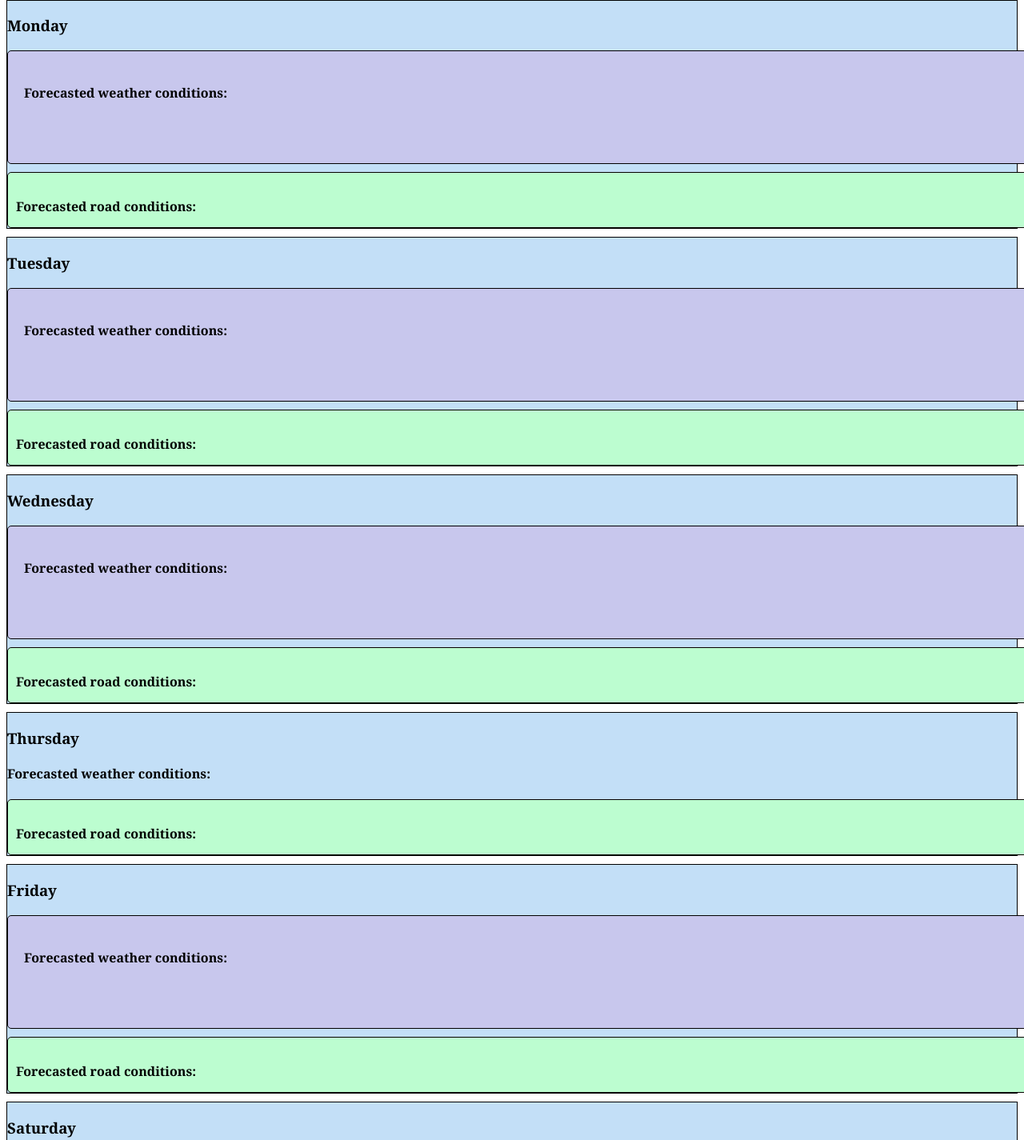
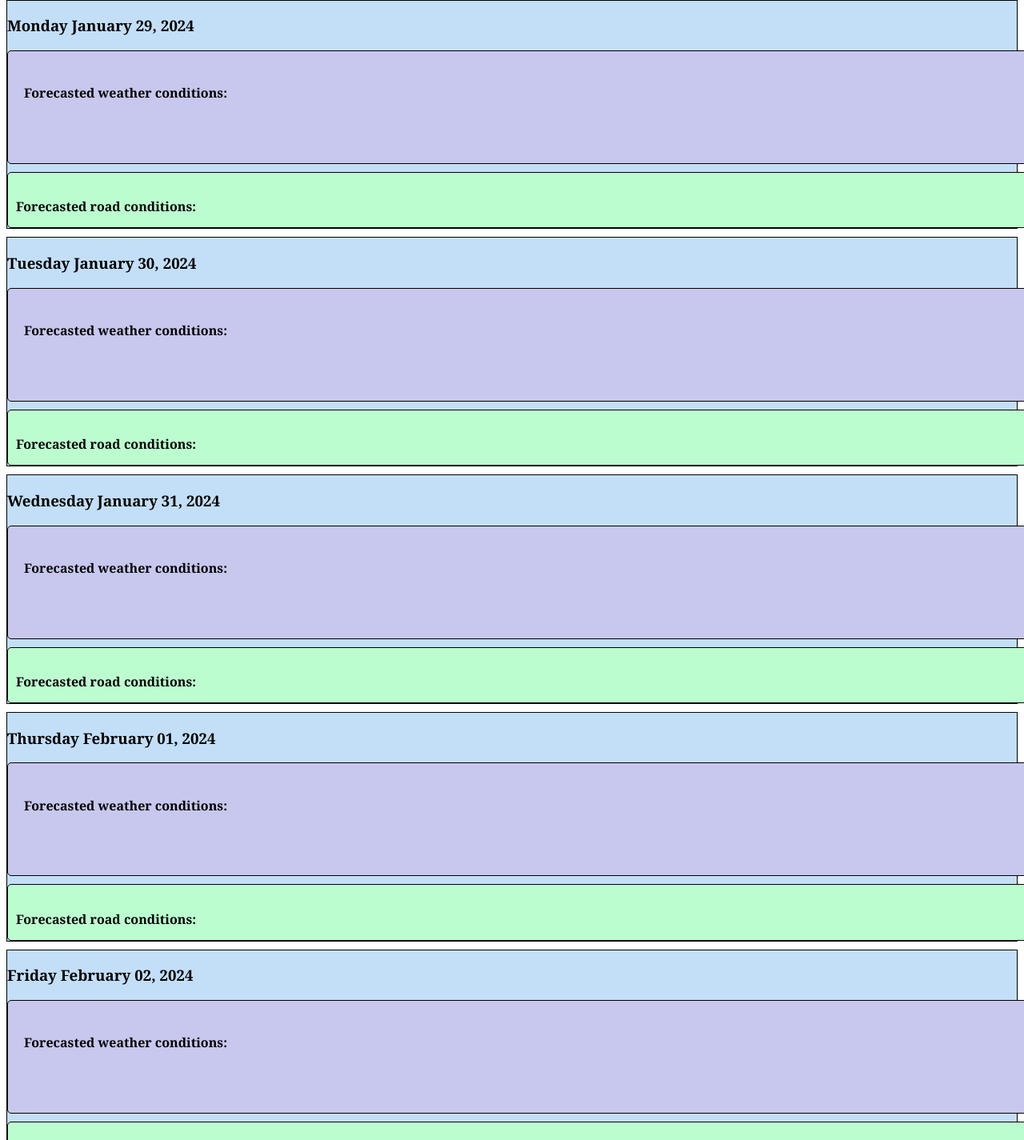
Before and after one commit to awatson622/weekly-weather-planner, a plain HTML site: page city-results.html in a window 1280 px wide. Shown: the part 427-1852 px from the top of the page at 80% size. Drawn offline with nearby package versions, Linux system fonts and the light colour scheme; no server answers.

Commit message:
adding date to calander

```diff
--- a/assets/script.js
+++ b/assets/script.js
@@ -3,7 +3,23 @@ var latitude;
 var apiKey = "116b45a117c031423a95336301ac4350";
 var weatherEl = document.querySelector('#weather-forecast');
 
+function updateDates() {
+    var days = document.querySelectorAll('.day');
 
+    var currentDate = dayjs();
+    var startOfWeek = currentDate.startOf('week');
+
+    days.forEach(function(day, index) {
+        var dayHeader = day.querySelector('.day-header');
+        var dateElement = document.createElement('div');
+        var date = startOfWeek.add(index, 'day').format('dddd MMMM DD, YYYY');
+
+        dateElement.textContent = date;
+        dayHeader.appendChild(dateElement);
+    });
+}
+
+updateDates();
 
 function getParams() {
     var searchParameters = document.location.search.split('=');
--- a/city-results.html
+++ b/city-results.html
@@ -32,7 +32,7 @@
     </form>
 
     <div id="sunday" class="day">
-        <h3 class="day-header">Sunday</h3>
+        <h3 class="day-header"></h3>
         <div class="weather-box">
             <h4>Forecasted weather conditions:</h4>
         </div>
@@ -45,7 +45,7 @@
     </div>
 
     <div id="monday" class="day">
-        <h3 class="day-header">Monday</h3>
+        <h3 class="day-header"></h3>
         <div class="weather-box">
             <h4>Forecasted weather conditions:</h4>
         </div>
@@ -58,7 +58,7 @@
     </div>
 
     <div id="tuesday" class="day">
-        <h3 class="day-header">Tuesday</h3>
+        <h3 class="day-header"></h3>
         <div class="weather-box">
             <h4>Forecasted weather conditions:</h4>
         </div>
@@ -71,7 +71,7 @@
     </div>
 
     <div id="wednesday" class="day">
-        <h3 class="day-header">Wednesday</h3>
+        <h3 class="day-header"></h3>
         <div class="weather-box">
             <h4>Forecasted weather conditions:</h4>
         </div>
@@ -84,8 +84,8 @@
     </div>
 
     <div id="thursday" class="day">
-        <h3 class="day-header">Thursday</h3>
-        <div class="thursday-weather-box">
+        <h3 class="day-header"></h3>
+        <div class="weather-box">
             <h4>Forecasted weather conditions:</h4>
         </div>
         <div class="daily-tasks">
@@ -97,7 +97,7 @@
     </div>
 
     <div id="friday" class="day">
-        <h3 class="day-header">Friday</h3>
+        <h3 class="day-header"></h3>
         <div class="weather-box">
             <h4>Forecasted weather conditions:</h4>
         </div>
@@ -110,7 +110,7 @@
     </div>
 
     <div id="saturday" class="day">
-        <h3 class="day-header">Saturday</h3>
+        <h3 class="day-header"></h3>
         <div class="weather-box">
             <h4>Forecasted weather conditions:</h4>
         </div>
```
